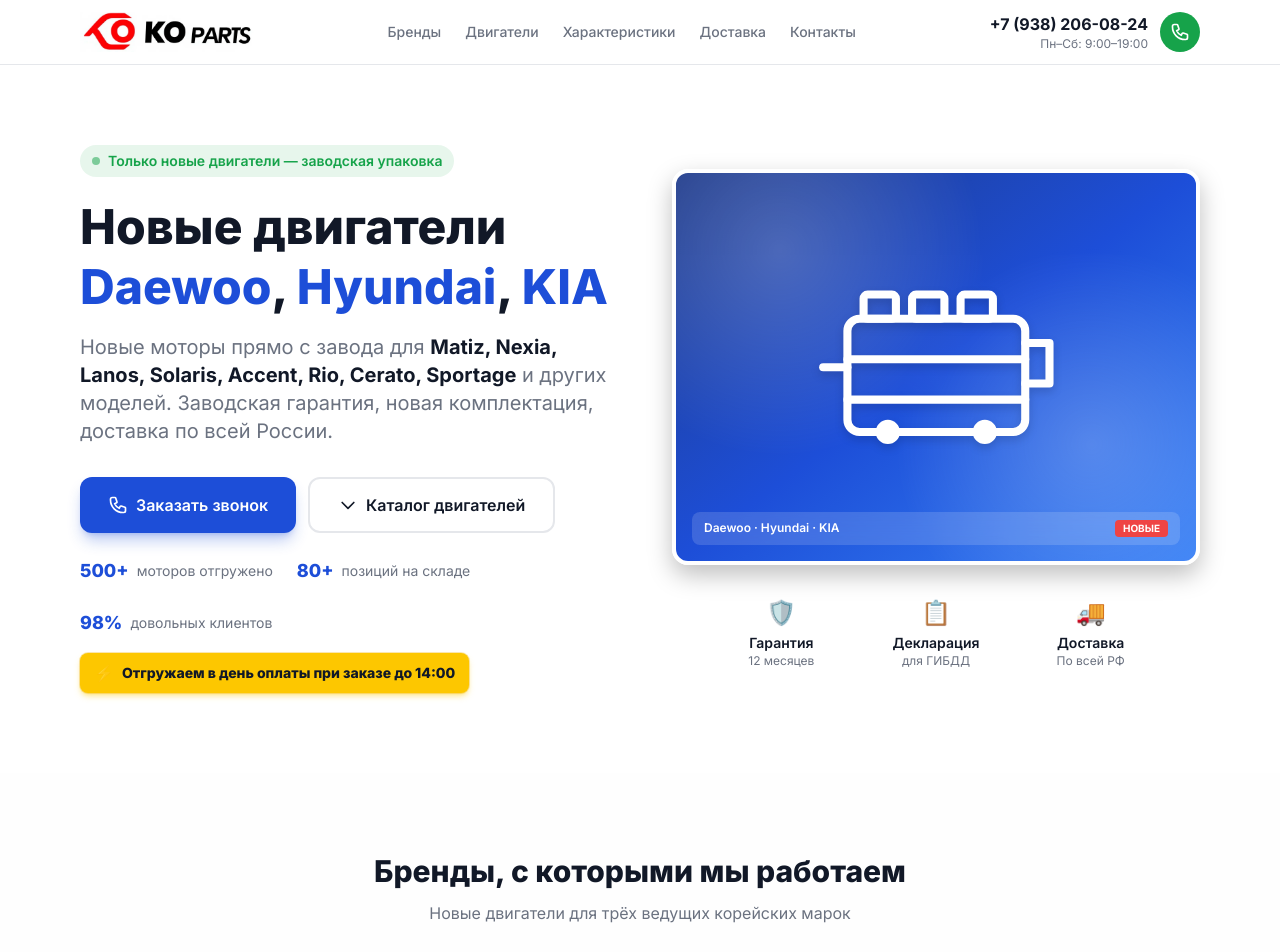
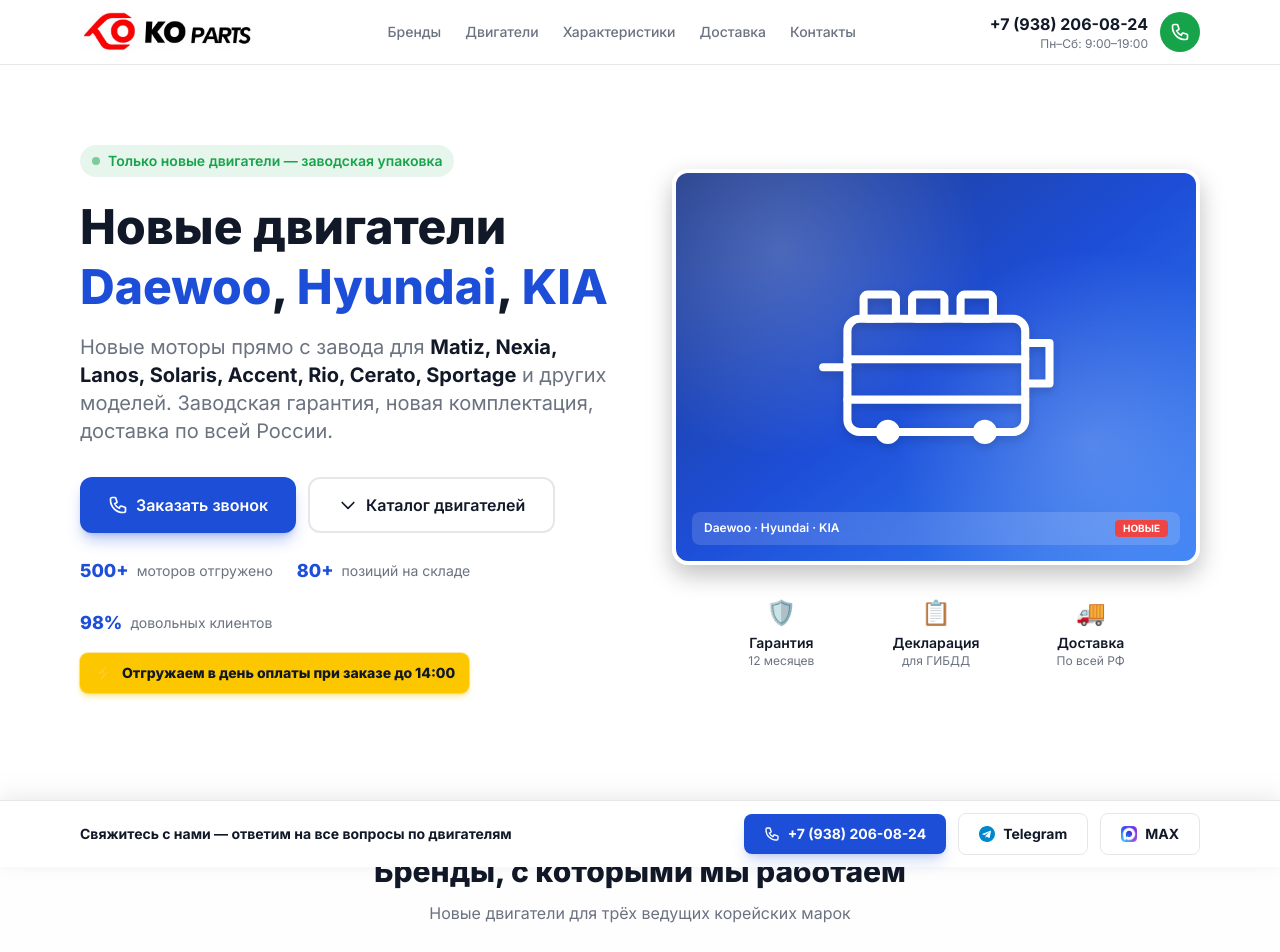
Before and after one commit to GoldLomba/koparts, a React (Vite) app: page / in a window 1280 px wide. Shown: the top 952 px of the page. Built offline with nearby package versions, Linux system fonts and the light colour scheme.

Commit message:
Show sticky bottom CTA bar on desktop as well as mobile

```diff
--- a/src/components/Footer.tsx
+++ b/src/components/Footer.tsx
@@ -1,6 +1,6 @@
 export default function Footer() {
   return (
-    <footer className="bg-white border-t border-border py-8 pb-24 md:pb-24">
+    <footer className="bg-white border-t border-border py-8 pb-24">
       <div className="max-w-6xl mx-auto px-4">
         <div className="flex flex-col md:flex-row items-center justify-between gap-4">
           <div className="flex items-center">
--- a/src/components/StickyCTA.tsx
+++ b/src/components/StickyCTA.tsx
@@ -16,11 +16,12 @@
 
   return (
     <div
-      className={`md:hidden fixed inset-x-0 bottom-0 z-40 bg-white border-t border-border shadow-[0_-4px_20px_rgba(0,0,0,0.08)] transition-transform duration-300 ${
+      className={`fixed inset-x-0 bottom-0 z-40 bg-white border-t border-border shadow-[0_-4px_20px_rgba(0,0,0,0.08)] transition-transform duration-300 ${
         visible ? 'translate-y-0' : 'translate-y-full'
       }`}
     >
-      <div className="grid grid-cols-3 gap-2 p-3">
+      {/* Mobile */}
+      <div className="md:hidden grid grid-cols-3 gap-2 p-3">
         <a
           href="tel:+79382060824"
           className="flex flex-col items-center justify-center gap-0.5 bg-primary text-white text-xs font-bold py-2.5 rounded-lg hover:bg-primary-dark transition"
@@ -51,6 +52,42 @@
           MAX
         </a>
       </div>
+
+      {/* Desktop */}
+      <div className="hidden md:flex max-w-6xl mx-auto px-4 py-3 items-center justify-between gap-4">
+        <p className="text-sm font-bold text-text">Свяжитесь с нами — ответим на все вопросы по двигателям</p>
+        <div className="flex items-center gap-3">
+          <a
+            href="tel:+79382060824"
+            className="inline-flex items-center gap-2 bg-primary text-white font-bold px-5 py-2.5 rounded-lg hover:bg-primary-dark transition text-sm shadow-lg shadow-primary/20"
+          >
+            <svg className="w-4 h-4" fill="none" viewBox="0 0 24 24" stroke="currentColor" strokeWidth={2}>
+              <path strokeLinecap="round" strokeLinejoin="round" d="M3 5a2 2 0 012-2h3.28a1 1 0 01.948.684l1.498 4.493a1 1 0 01-.502 1.21l-2.257 1.13a11.042 11.042 0 005.516 5.516l1.13-2.257a1 1 0 011.21-.502l4.493 1.498a1 1 0 01.684.949V19a2 2 0 01-2 2h-1C9.716 21 3 14.284 3 6V5z" />
+            </svg>
+            +7 (938) 206-08-24
+          </a>
+          <a
+            href={TELEGRAM_URL}
+            target="_blank"
+            rel="noopener noreferrer"
+            className="inline-flex items-center gap-2 border border-border text-text font-bold px-5 py-2.5 rounded-lg hover:border-[#0088cc] hover:text-[#0088cc] transition text-sm"
+          >
+            <svg className="w-4 h-4 text-[#0088cc]" viewBox="0 0 24 24" fill="currentColor">
+              <path d="M12 0C5.373 0 0 5.373 0 12s5.373 12 12 12 12-5.373 12-12S18.627 0 12 0zm5.894 8.221l-1.97 9.28c-.145.658-.537.818-1.084.508l-3-2.21-1.446 1.394c-.16.16-.295.295-.6.295l.213-3.054 5.56-5.022c.24-.213-.054-.334-.373-.121l-6.869 4.326-2.96-.924c-.643-.204-.658-.643.136-.953l11.566-4.458c.538-.196 1.006.128.832.939z" />
+            </svg>
+            Telegram
+          </a>
+          <a
+            href={MAX_URL}
+            target="_blank"
+            rel="noopener noreferrer"
+            className="inline-flex items-center gap-2 border border-border text-text font-bold px-5 py-2.5 rounded-lg hover:border-primary hover:text-primary transition text-sm"
+          >
+            <MaxIcon className="w-4 h-4 rounded" />
+            MAX
+          </a>
+        </div>
+      </div>
     </div>
   );
 }
```
